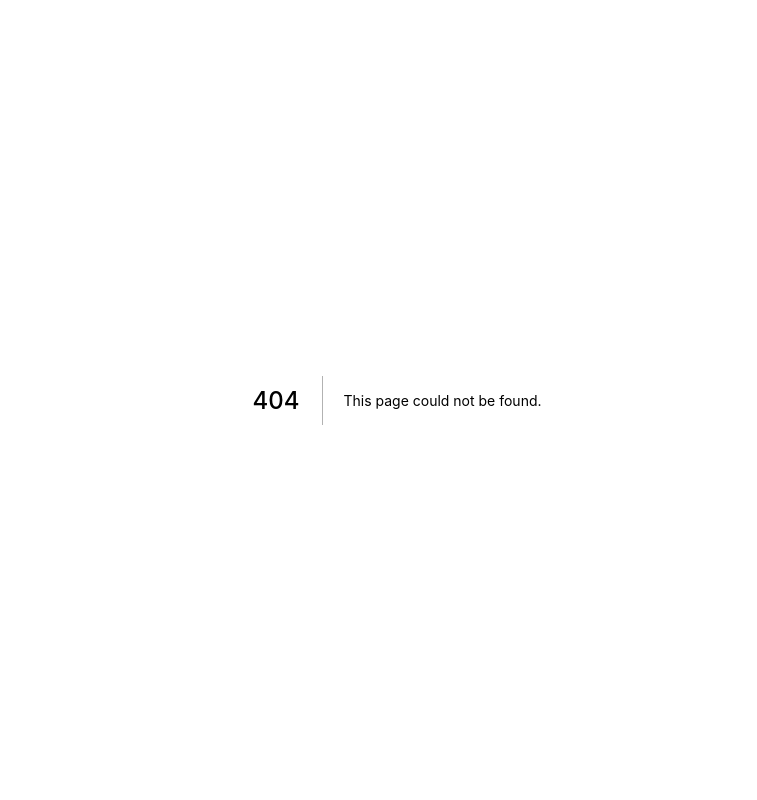
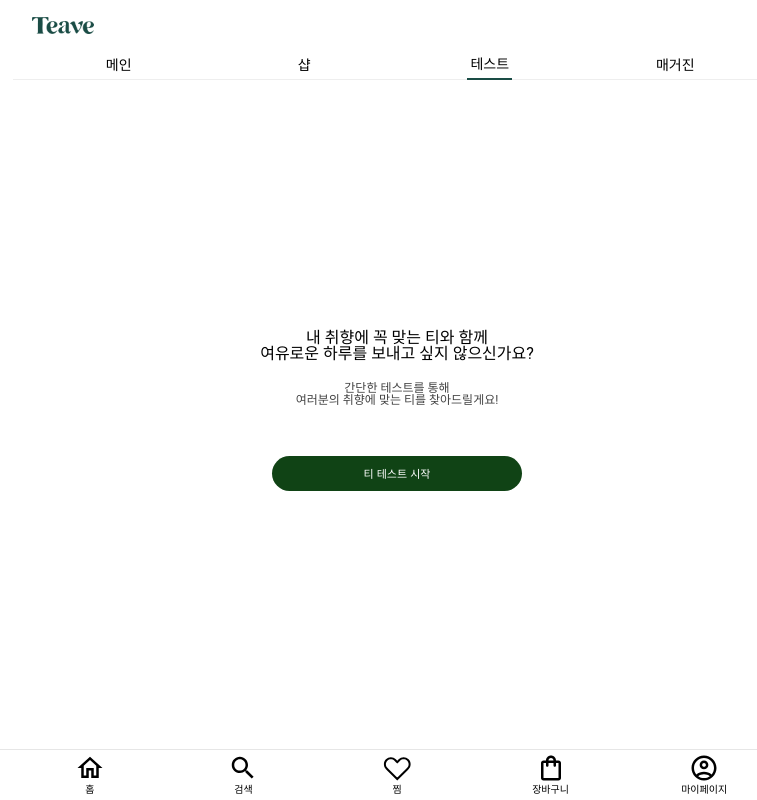
Before and after one commit to The-Teable/teave-mobile, a Next.js app: page /home/tea-test in a window 1280 px wide. Before the commit this address had no page. Shown: the whole page, without its empty margins (243-1000 px from the left). Built offline with nearby package versions, Linux system fonts and the light colour scheme.

Commit message:
refactor: 폴더구조 정리 및 티테스트페이지 일원화

```diff
--- a/components/layout/Header.tsx
+++ b/components/layout/Header.tsx
@@ -15,10 +15,10 @@ interface props {
 }
 
 const items = [
-  { title: "메인", href: "/" },
-  { title: "샵", href: "/" },
-  { title: "테스트", href: "/tea-test" },
-  { title: "매거진", href: "/" }
+  { title: "메인", href: "/home" },
+  { title: "샵", href: "/home/shop" },
+  { title: "테스트", href: "/home/tea-test" },
+  { title: "매거진", href: "/home/magazine" }
 ];
 
 const Header = ({ selectedIndex }: props) => {
--- a/components/layout/TabBar.tsx
+++ b/components/layout/TabBar.tsx
@@ -3,7 +3,7 @@ import Link from "next/link";
 import CenteredContainer from "./CenteredContainer";
 
 const items = [
-  { url: "/image/icon_home.svg", text: "홈", href: "/" },
+  { url: "/image/icon_home.svg", text: "홈", href: "/home" },
   { url: "/image/icon_search.svg", text: "검색", href: "/" },
   { url: "/image/icon_favorite.svg", text: "찜", href: "/" },
   { url: "/image/icon_cart.svg", text: "장바구니", href: "/" },
--- a/components/tea-test/QuestionProvider.tsx
+++ b/components/tea-test/QuestionProvider.tsx
@@ -10,9 +10,14 @@ interface props {
     multiChoicable: boolean;
   }[];
   providerWidth?: number;
+  handleSubmit: () => void;
 }
 
-const QuestionProvider = ({ questions = [], providerWidth = 400 }: props) => {
+const QuestionProvider = ({
+  questions = [],
+  providerWidth = 400,
+  handleSubmit
+}: props) => {
   const {
     questionIndex,
     disablePrev,
@@ -38,10 +43,7 @@ const QuestionProvider = ({ questions = [], providerWidth = 400 }: props) => {
             />
           </S.QuestionCardWrapper>
         ))}
-
-        <Link href={"/tea-test/result"}>
-          <button>결과 보기</button>
-        </Link>
+        <button onClick={handleSubmit}>결과 보기</button>
       </S.Wrapper>
       <S.PrevButton onClick={onClickPrev} disabled={disablePrev} />
       <S.NextButton onClick={onClickNext} disabled={disableNext} />
--- /dev/null
+++ b/pages/home/tea-test.tsx
@@ -0,0 +1,77 @@
+import HomeLayout from "../../components/layout/HomeLayout";
+import styled from "styled-components";
+import Button from "../../components/common/Button";
+import { HeaderIndex } from "../../components/layout/Header";
+import Margin from "../../components/common/Margin";
+import { useState } from "react";
+import QuestionProvider from "../../components/tea-test/QuestionProvider";
+import questions from "../api/teaTestQuestions.json";
+
+const NAVIGATE = {
+  WELCOME: "welcome",
+  QUESTION: "question",
+  RESULT: "result"
+};
+
+const TeaTestPage = () => {
+  const [navigate, setNavigate] = useState(NAVIGATE.WELCOME);
+  const handleSubmit = () => {
+    setNavigate(NAVIGATE.RESULT);
+  };
+  return (
+    <HomeLayout headerIndex={HeaderIndex.TEST}>
+      {navigate === NAVIGATE.WELCOME ? (
+        <S.Container>
+          <S.Text>
+            내 취향에 꼭 맞는 티와 함께
+            <br />
+            여유로운 하루를 보내고 싶지 않으신가요?
+          </S.Text>
+          <Margin size={2} />
+          <S.SubText>
+            간단한 테스트를 통해
+            <br />
+            여러분의 취향에 맞는 티를 찾아드릴게요!
+          </S.SubText>
+          <Margin size={5} />
+          <S.Button onClick={() => setNavigate(NAVIGATE.QUESTION)}>
+            티 테스트 시작
+          </S.Button>
+        </S.Container>
+      ) : navigate === NAVIGATE.QUESTION ? (
+        <QuestionProvider questions={questions} handleSubmit={handleSubmit} />
+      ) : navigate === NAVIGATE.RESULT ? (
+        <div>result</div>
+      ) : (
+        <div>wrong route</div>
+      )}
+    </HomeLayout>
+  );
+};
+
+const S: any = {};
+
+S.Container = styled.section`
+  display: flex;
+  justify-content: center;
+  align-items: center;
+  flex-direction: column;
+  height: 80vh;
+`;
+
+S.Text = styled.p`
+  font-size: 1.6rem;
+  text-align: center;
+`;
+
+S.SubText = styled.p`
+  font-size: 1.2rem;
+  text-align: center;
+  color: #424242;
+`;
+
+S.Button = styled(Button)`
+  width: 25rem;
+`;
+
+export default TeaTestPage;
```
Also changed, not shown: pages/home/magazine.tsx (renamed from pages/tea-test/result.tsx, +4 -4 lines), pages/home/shop.tsx (+12 -0 lines), pages/mypage/find.tsx (+6 -6 lines), pages/tea-test/index.tsx (deleted, +0 -57 lines), pages/tea-test/question.tsx (deleted, +0 -14 lines), pages/home/magagine.tsx (deleted).
